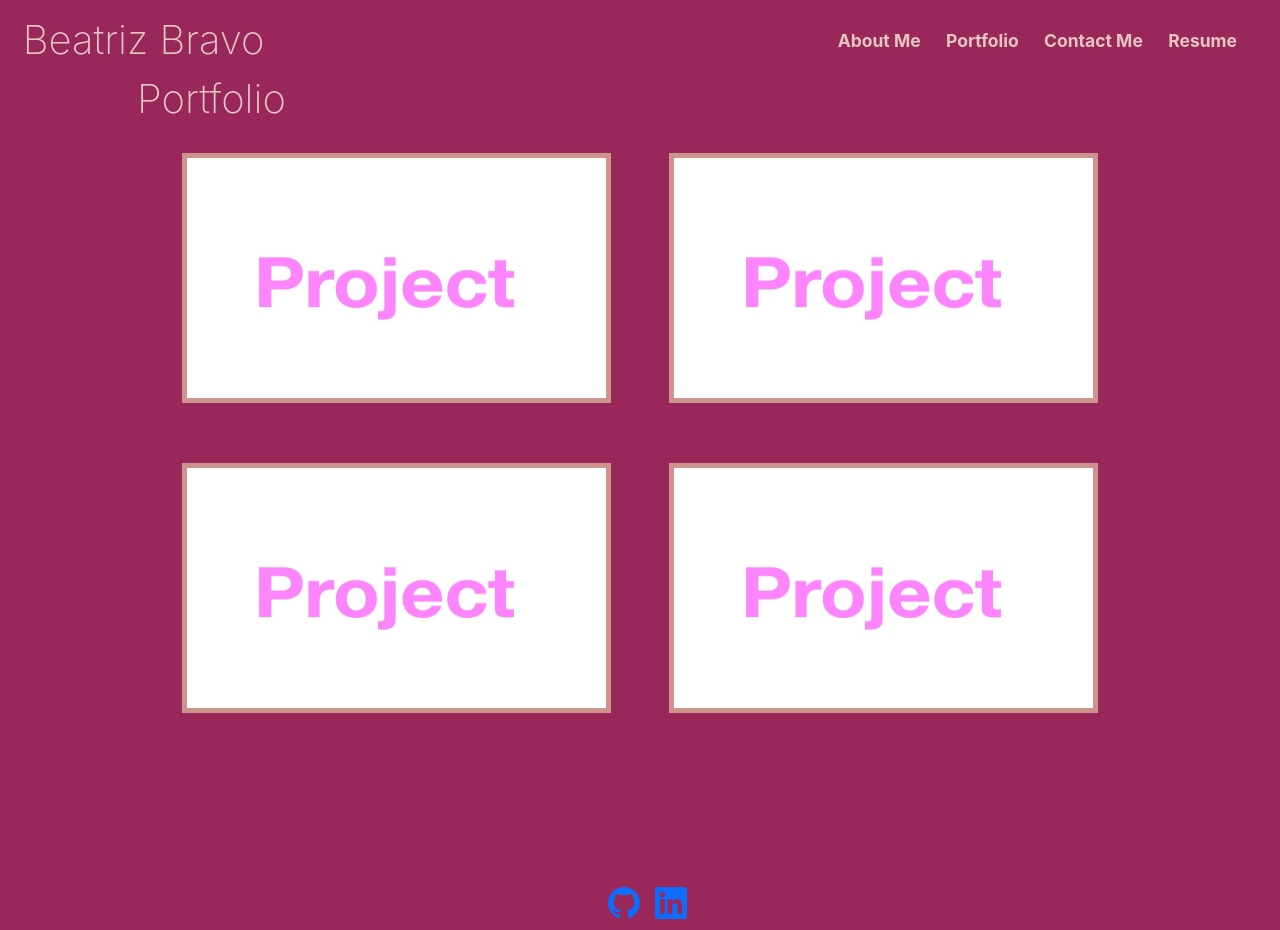
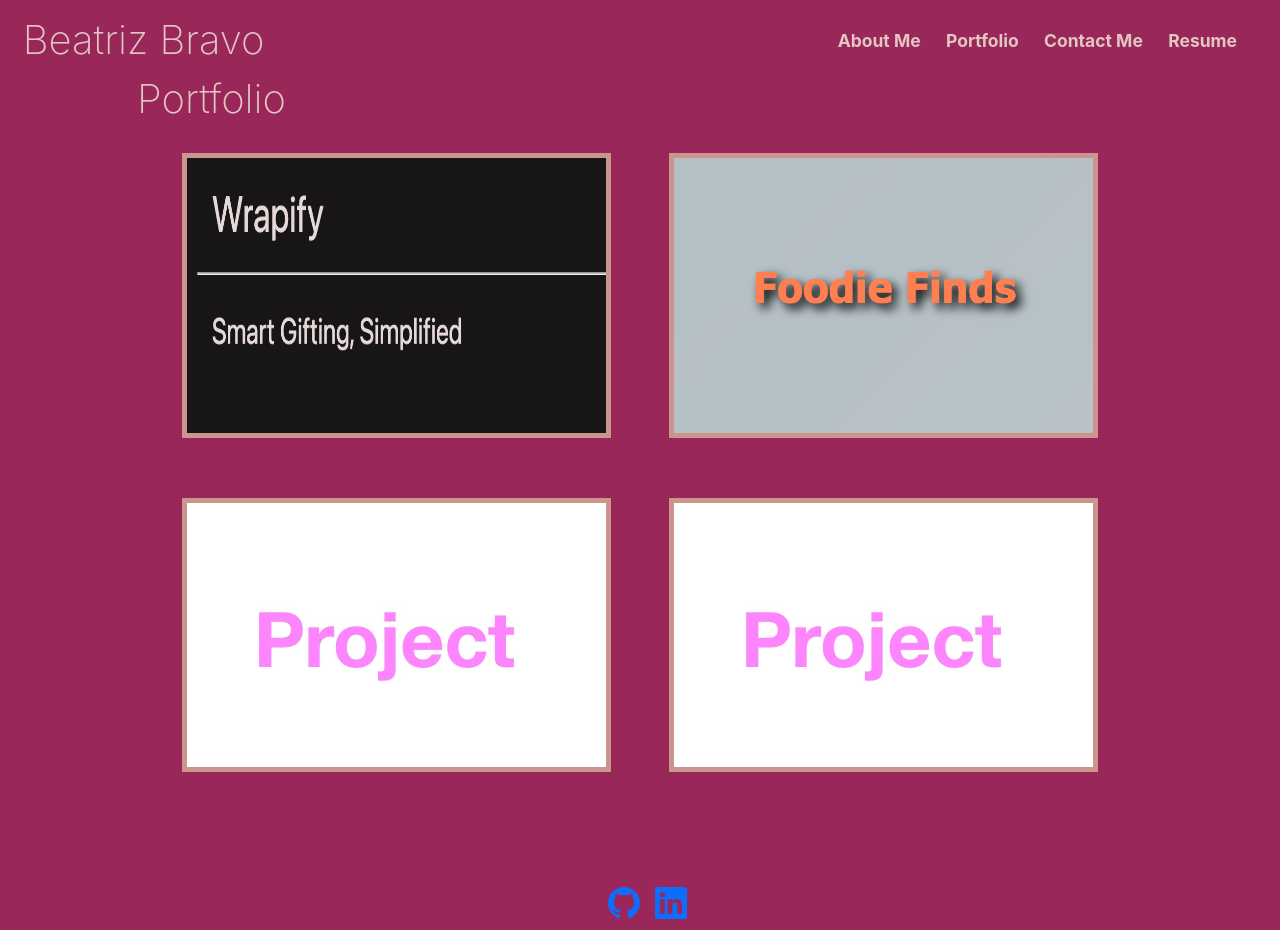
Before and after one commit to BeaBravo/react-portfolio, a React (Vite) app: page /Portfolio in a window 1280 px wide. Built offline with nearby package versions, Linux system fonts and the light colour scheme.

Commit message:
hovering over project fixed

```diff
--- a/src/App.css
+++ b/src/App.css
@@ -131,9 +131,18 @@
 
   .project {
     border: solid 5px var(--border-color);
+    position: relative;
+    padding: 0%;
   }
 
-
+.project::before {
+    background-color: rgba(255, 255, 255, 0.677);
+    content:normal;
+    display: block;
+    height: 100%;
+    position: absolute;
+    width: 100%;
+  }
   /* Footer styles. it is the same colour as the header and always at the bottom of the page */
 
   footer {
--- a/src/assets/projects.js
+++ b/src/assets/projects.js
@@ -1,18 +1,22 @@
 import project1 from './images/place-holder-img.jpg'
+import foodieFinds from './images/Foodie-finds.png'
+import wrapify from './images/wrapify.png'
 const projectList = [
     {
         id: 1,
-        image: project1,
-        title: "Place-holder1",
-        link: "https://www.github.com/BeaBravo",
-        techUsed: "React"
+        image: wrapify,
+        title: "Wrapify",
+        deployed: 'https://beabravo.github.io/wrapify/',
+        link: "https://github.com/BeaBravo/wrapify",
+        techUsed: "HTML5, CSS, JavaScript"
     },
     {
         id: 2,
-        image: project1,
-        title: "Place-holder2",
-        link: "github.com/BeaBravo",
-        techUsed: "React"
+        image: foodieFinds,
+        title: "Foodie Finds",
+        deployed: 'https://restaurant-blog-3f12d3a2bc88.herokuapp.com/',
+        link: "https://github.com/nicholascatalano/foodie-finds-app",
+        techUsed: "HTML5, CSS, JavaScript, MySQL databate, and sequelize"
     },
     {
         id: 3,
--- a/src/components/Project.jsx
+++ b/src/components/Project.jsx
@@ -4,19 +4,21 @@
 import { useState } from 'react';
 import { BsGithub } from "react-icons/bs";
 import { Link } from 'react-router-dom';
-function Project({ title, link, techUsed, image }) {
+function Project({ title, deployed, link, techUsed, image }) {
     const [hover, setHover] = useState(false);
     const [hoverTitle, setHoverTitle] = useState(false);
     const [hoverIcon, setHoverIcon] = useState(false);
     return (
-        <div className={hover ? "project col-xs-10 col-sm-8 col-md-5 my-5 col-lg-5 p-3 opacity-75 border-5" : "project col-xs-10 col-sm-8 col-md-5 my-5 col-lg-5 p-3"}
+        <div className={"project col-xs-10 col-sm-8 col-md-5 my-5 col-lg-5"}
             onMouseEnter={() => setHover(true)}
             onMouseLeave={() => setHover(false)}
-            style={{ backgroundImage: `url(${image})`, backgroundSize: "100% 100%", minHeight: "250px", height: "auto" }} >
-            <span style={hover ? {} : { display: 'none' }}>
+            style={{ backgroundColor: 'white' }} >
+            <img src={image} style={hover ? { position: 'relative', top: 0, bottom: 0, width: '100%', height: '100%', zIndex: -0.5, opacity: '0.2' } :
+                { position: 'relative', top: 0, bottom: 0, width: '100%', height: '100%', zIndex: -0.5 }} />
+            <span style={hover ? { position: 'absolute', top: '30px', left: '30px' } : { display: 'none' }}>
                 <Link
                     className='my-4'
-                    to={link}
+                    to={deployed}
                     target='_blank'
                     style={hoverTitle ? { textDecoration: "none", color: "black", fontWeight: "bold", fontSize: "larger", opacity: '1' } :
                         { textDecoration: "none", color: "#9a275a", fontWeight: "bold", fontSize: "larger", opacity: '1' }}
@@ -34,7 +36,7 @@ function Project({ title, link, techUsed, image }) {
                         onMouseLeave={() => setHoverIcon(false)} />
                 </Link>
                 <p className='my-4'
-                    style={{ color: "#9a275a", fontWeight: "lighter" }}>{techUsed}</p>
+                    style={{ color: "#9a275a", fontWeight: "normal" }}>{techUsed}</p>
 
             </span>
         </div>
```
Also changed, not shown: src/assets/images/Foodie-finds.png (added), src/assets/images/wrapify.png (added).
